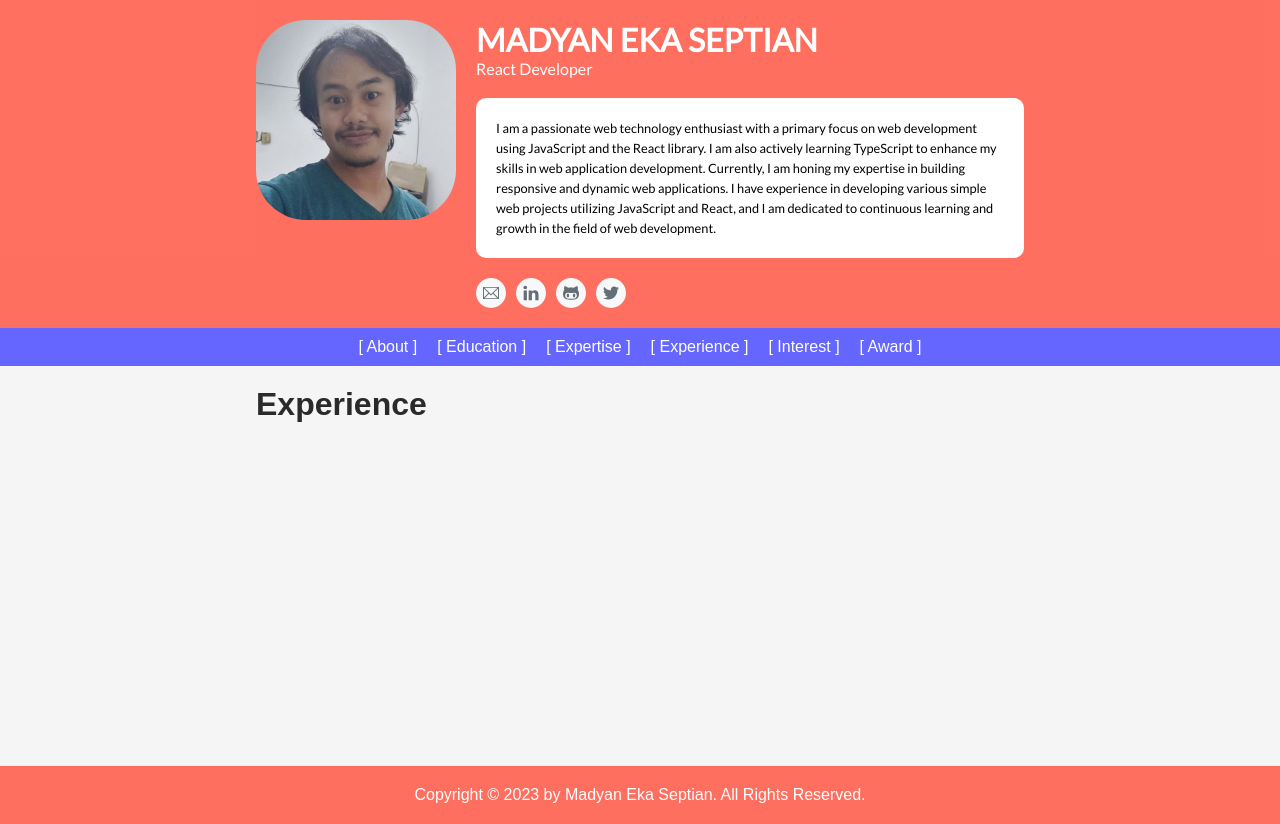
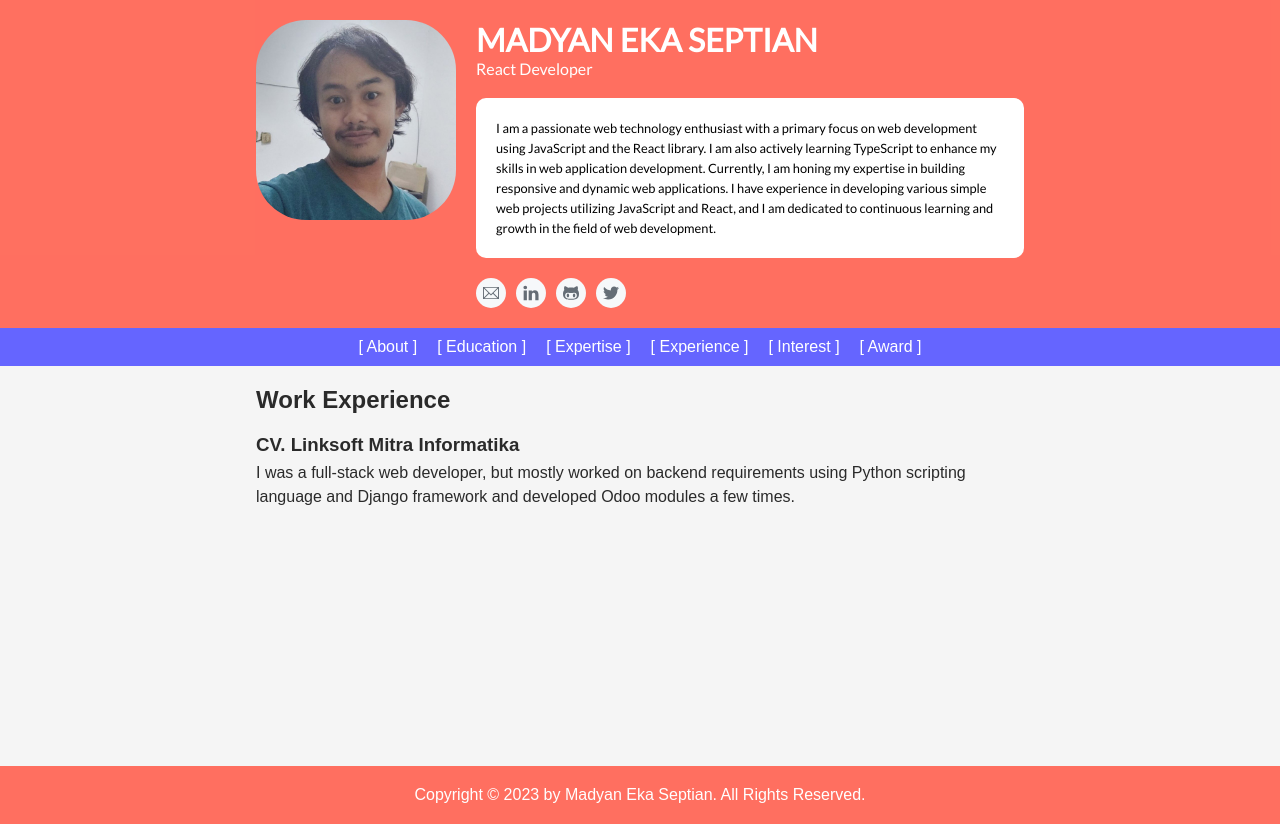
Before and after one commit to madyanes/cv-prakerja-hacktiv8, a React (Vite) app: page /experience in a window 1280 px wide. Built offline with nearby package versions, Linux system fonts and the light colour scheme; a web font is replaced by a local one.

Commit message:
Add work experience

```diff
--- a/src/App.css
+++ b/src/App.css
@@ -103,6 +103,10 @@ article header {
   margin-bottom: 20px;
 }
 
+article p {
+  line-height: 1.5rem;
+}
+
 article p:not(:last-child) {
   margin-bottom: 10px;
 }
@@ -119,6 +123,10 @@ article footer,
 
 article#about th {
   padding-right: 10px;
+}
+
+section :is(h1, h2, h3, h4, h5, h6) {
+  margin-bottom: 5px;
 }
 
 /* Classes */
--- a/src/pages/Experience.jsx
+++ b/src/pages/Experience.jsx
@@ -1,5 +1,19 @@
 function Experience() {
-  return <h1>Experience</h1>;
+  return (
+    <article>
+      <header>
+        <h1>Work Experience</h1>
+      </header>
+      <section>
+        <h1>CV. Linksoft Mitra Informatika</h1>
+        <p>
+          I was a full-stack web developer, but mostly worked on backend
+          requirements using Python scripting language and Django framework and
+          developed Odoo modules a few times.
+        </p>
+      </section>
+    </article>
+  );
 }
 
 export default Experience;
```
